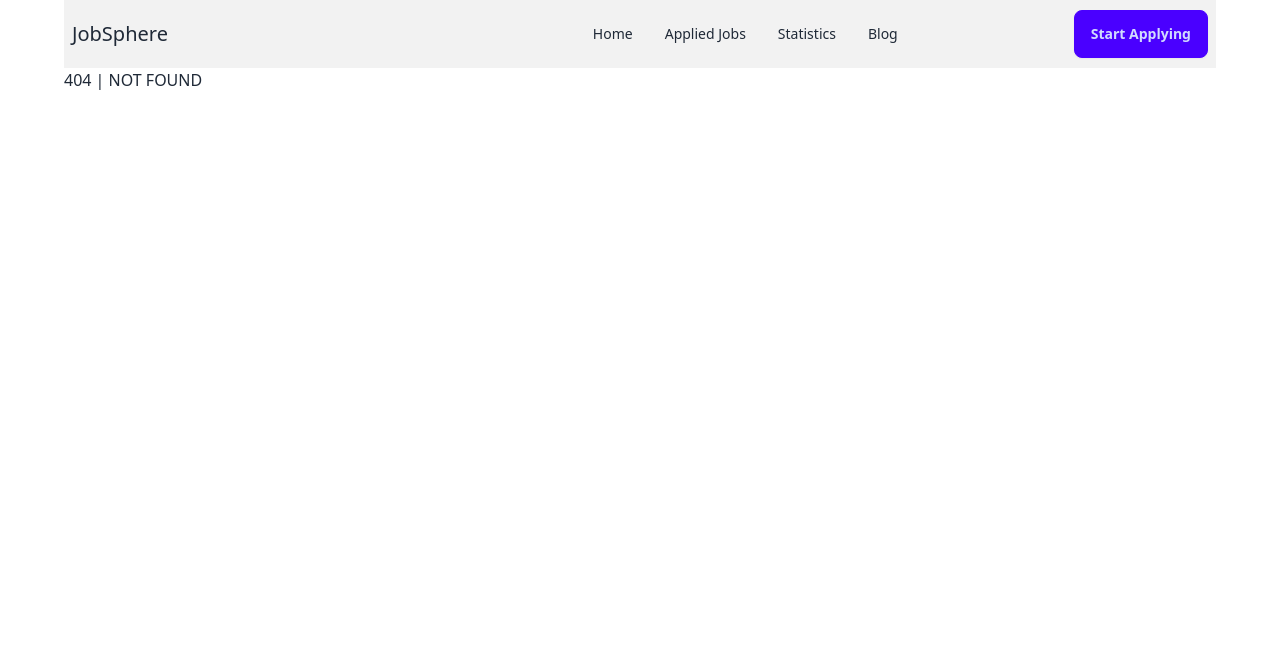
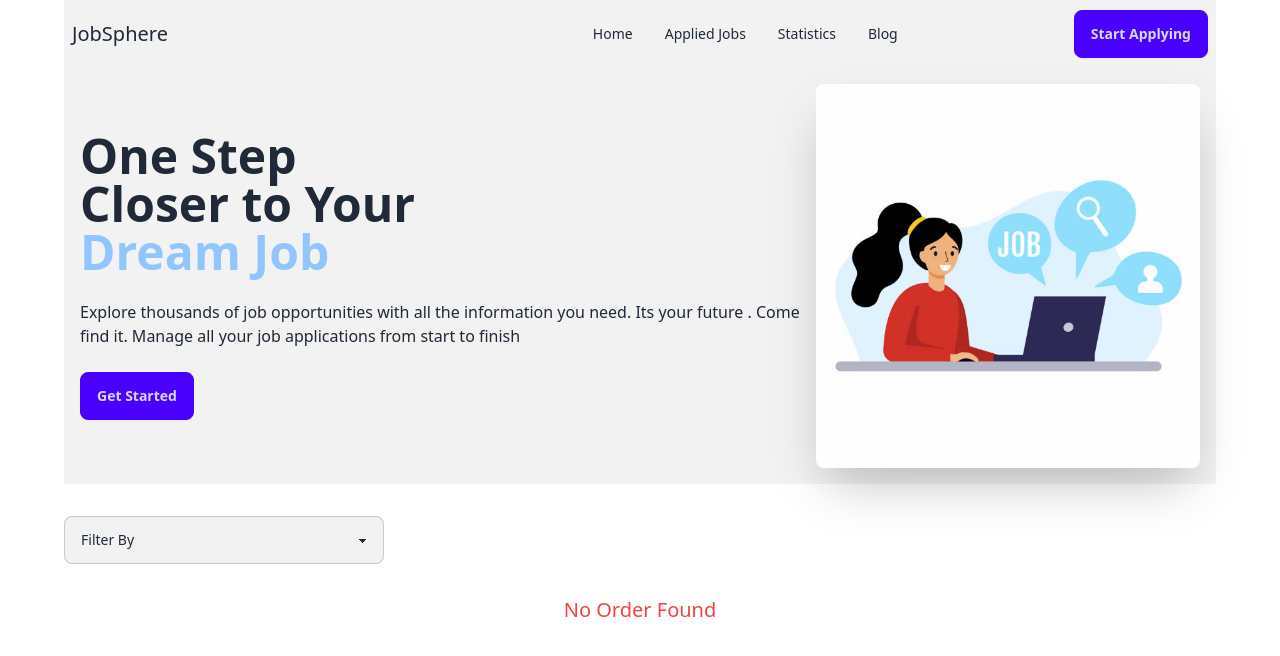
Before and after one commit to Liza337/react-job-sphere, a React (Vite) app: page /applied in a window 1280 px wide. Before the commit this address had no page. Shown: the top 656 px of the page. Built offline with nearby package versions, Linux system fonts and the light colour scheme.

Commit message:
applied job added

```diff
--- a/src/components/Navbar.jsx
+++ b/src/components/Navbar.jsx
@@ -13,7 +13,7 @@ const Navbar = () => {
                 <Link to={"/"}>Home</Link>
             </li>
             <li>
-              <Link to={"/jobs"}>Applied Jobs</Link>
+              <Link to={"/applied"}>Applied Jobs</Link>
             </li>
             <li>
               <Link to={"/statistics"}>Statistics</Link>
--- a/src/main.jsx
+++ b/src/main.jsx
@@ -40,7 +40,7 @@ const router= createBrowserRouter([
       },
 
       {
-        path:"/jobs",
+        path:"/applied",
         element:<AppliedJob/>
       },
       {
--- a/src/pages/AppliedJob/AppliedJob.jsx
+++ b/src/pages/AppliedJob/AppliedJob.jsx
@@ -1,9 +1,54 @@
-import React from 'react';
+import React, { useEffect, useState } from 'react';
+import Banner from '../../components/Banner';
+import SingleJobPage from '../../components/SingleJobPage';
 
 const AppliedJob = () => {
+
+    const [applied, setApplied] =useState([])
+    const [filterApplied, setFilterApplied] =useState([])
+
+    useEffect(() => {
+        // content
+        const storedData = JSON.parse(localStorage.getItem("applied"))
+        if(storedData)
+            {
+                setApplied(storedData)
+                setFilterApplied(storedData)
+            }
+    }, []);
+
+    const handleFilter = (event) => {
+        const value = event.target.value;
+        const filterData = applied.filter((item) => item.remoteOrOnsite == value );
+        setFilterApplied(filterData)
+      }
+
+
     return (
         <div>
-            <h1>applied here</h1>
+            <Banner/>
+
+            {/** filter jobs */}
+
+            <div className='my-8'>
+
+                <select onChange={handleFilter} className="select select-bordered bg-base-200 w-full max-w-xs">
+                    <option disabled selected >Filter By</option>
+                    <option value="Onsite">Onsite</option>
+                    <option value="Remote">Remote</option>
+                </select>
+            </div>
+
+            {/* applied job here*/}
+            {
+                filterApplied.length > 0 ?(
+                filterApplied?.map((feature) => <div className='my-4'>
+                <SingleJobPage feature ={feature}/>
+                </div>))
+                :
+                (<h1 className="text-xl text-center text-red-500">
+                No Order Found</h1>)
+            }
         </div>
     );
 };
--- a/src/pages/JobDetails/JobDetails.jsx
+++ b/src/pages/JobDetails/JobDetails.jsx
@@ -14,7 +14,7 @@ const JobDetails = () => {
     return (
         <div>
             <Banner/>
-            <div className='mt-12 flex mb-10'>
+            <div className='mt-16 flex mb-10'>
 
                {/** job details */}
                <div className='flex-1 mr-4'>
```
